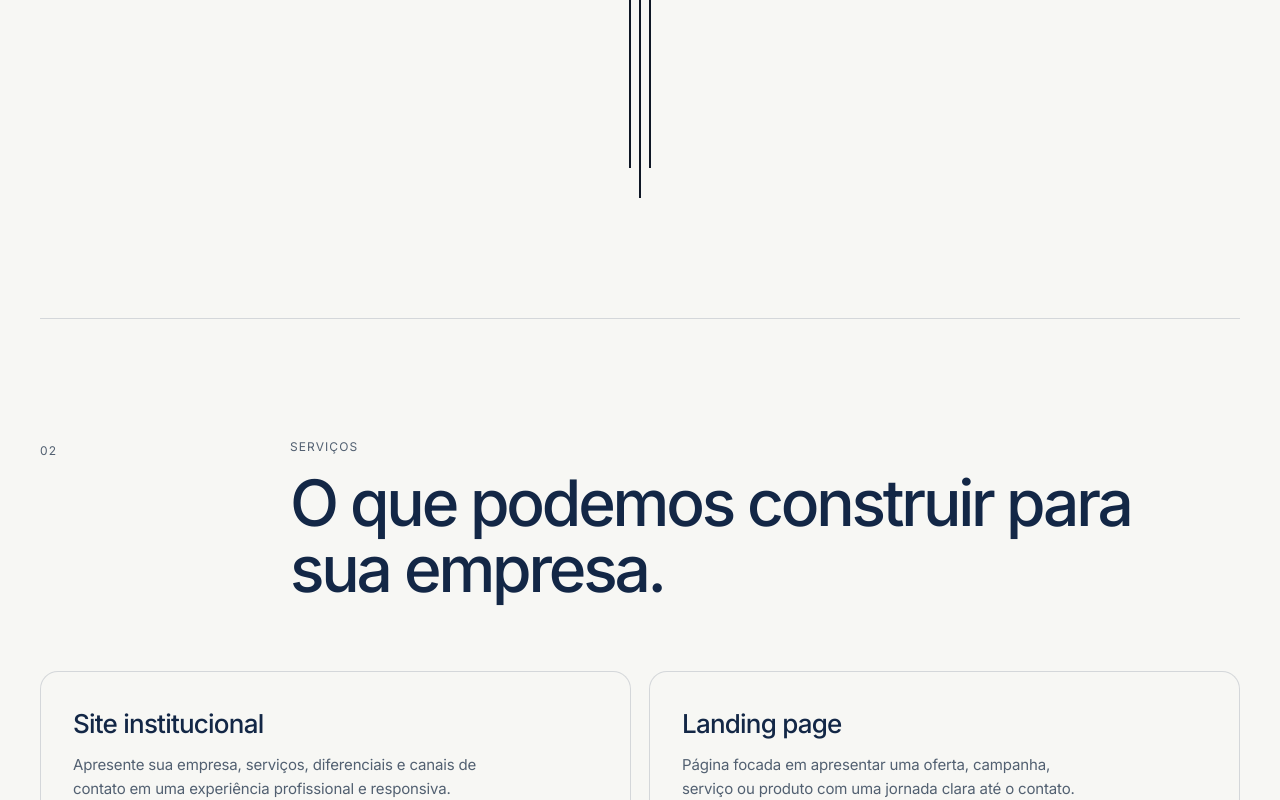
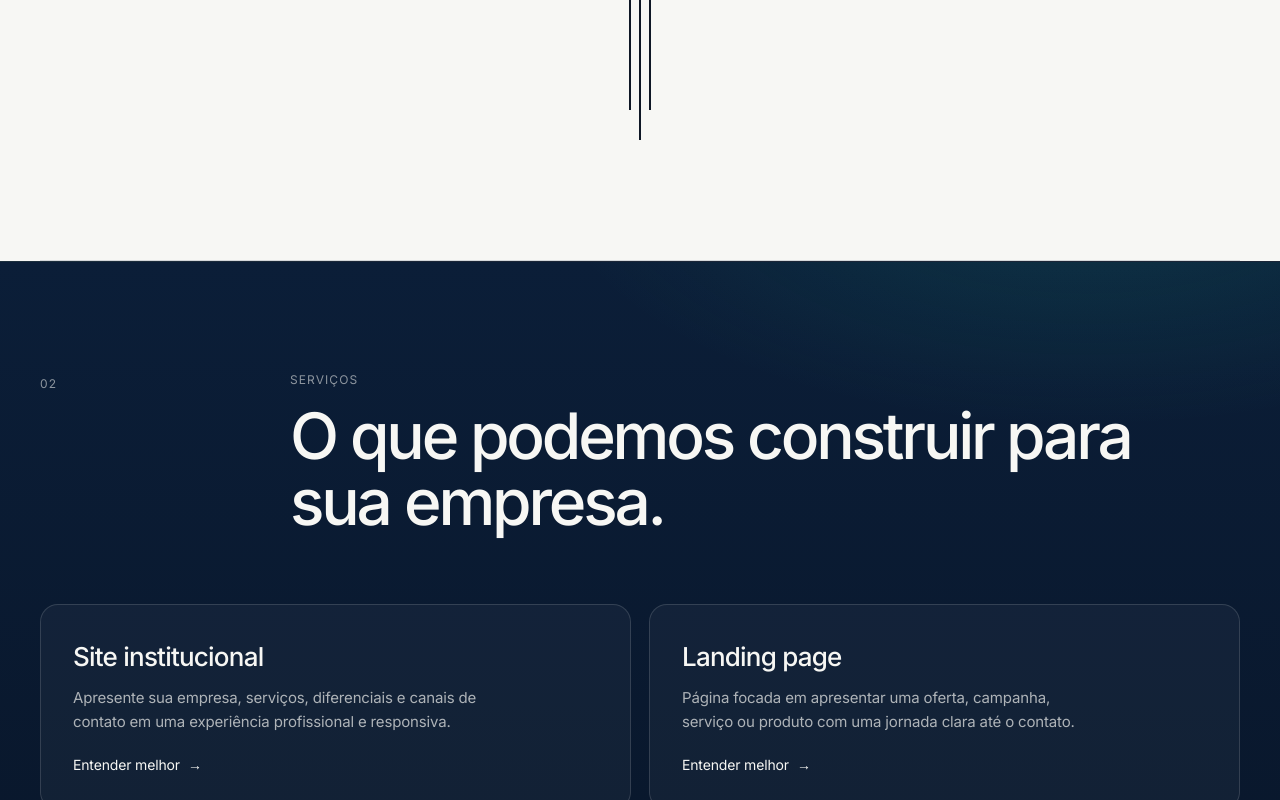
Before and after one commit to DevViniciusAlves/ploydev, a React (Vite) app: page / in a window 1280 px wide. Shown: the part 2000-2800 px from the top of the page. Built offline with nearby package versions, Linux system fonts and the light colour scheme.

Commit message:
Faixa de logos tech infinita, remove capabilities e ajustes de secoes

```diff
--- a/index.html
+++ b/index.html
@@ -3,7 +3,7 @@
   <head>
     <meta charset="UTF-8" />
     <meta name="viewport" content="width=device-width, initial-scale=1.0" />
-    <meta name="theme-color" content="#F7F7F4" />
+    <meta name="theme-color" content="#0B1E38" />
     <link rel="icon" type="image/png" href="/favicon.png" />
     <link rel="apple-touch-icon" href="/apple-touch-icon.png" />
     <link rel="preload" as="image" type="image/svg+xml" href="/logos/cloudflare.svg" />
--- a/src/components/TechMarquee.jsx
+++ b/src/components/TechMarquee.jsx
@@ -1,22 +1,49 @@
+import { useLayoutEffect, useRef, useState } from 'react';
 import { techLogos } from '../data/techLogos.js';
 
 /**
- * TechMarquee — faixa infinita de logos rolando (porte do spell-ui/marquee),
- * em CSS puro: a lista é renderizada 2x e a trilha translada -50% em loop.
+ * TechMarquee — faixa infinita de logos (porte do spell-ui/marquee).
+ *
+ * Infinito de verdade: mede a largura de um grupo e da tela e renderiza
+ * cópias suficientes (sempre em número par, cobrindo ≥ 2x a viewport).
+ * A trilha translada -50% em loop, caindo no pixel exato de conteúdo
+ * idêntico — sem fim visível e sem pulo no reset, em qualquer monitor.
  */
+const SPEED_PX_S = 80;
+
 export default function TechMarquee({ duration = 40 }) {
-  // 4 cópias (número par): a trilha sempre transborda a tela e o
-  // translateX(-50%) cai exatamente no início da 3ª cópia = loop perfeito
-  const copies = [0, 1, 2, 3];
+  const groupRef = useRef(null);
+  const [copies, setCopies] = useState(6);
+  const [groupWidth, setGroupWidth] = useState(560);
+
+  useLayoutEffect(() => {
+    const fit = () => {
+      const gw = groupRef.current?.offsetWidth || 560;
+      const vw = window.innerWidth || 1280;
+      const need = Math.ceil((vw * 2) / gw) + 2; // folga de 1 grupo por lado
+      const even = need % 2 === 0 ? need : need + 1; // -50% exige nº par
+      setGroupWidth(gw);
+      setCopies(Math.max(6, even));
+    };
+    fit();
+    window.addEventListener('resize', fit);
+    return () => window.removeEventListener('resize', fit);
+  }, []);
+
+  // Velocidade constante: tempo = metade da trilha / velocidade
+  const computed = Math.round(((copies * groupWidth) / 2 / SPEED_PX_S) * 10) / 10;
+  const effective = Number.isFinite(computed) && computed > 0 ? computed : duration;
+
   return (
     <div className="tech-marquee" aria-label="Tecnologias que utilizamos">
       <div
         className="marquee-track"
-        style={{ '--marquee-duration': `${duration}s` }}
+        style={{ '--marquee-duration': `${effective}s` }}
       >
-        {copies.map((copy) => (
+        {Array.from({ length: copies }, (_, copy) => (
           <div
             key={copy}
+            ref={copy === 0 ? groupRef : null}
             className="marquee-group"
             aria-hidden={copy !== 0}
           >
@@ -25,7 +52,7 @@ export default function TechMarquee({ duration = 40 }) {
                 key={`${copy}-${logo.src}`}
                 src={logo.src}
                 alt={copy === 0 ? logo.alt : ''}
-                width={96}
+                width={40}
                 height={40}
                 loading="lazy"
                 decoding="async"
--- a/src/pages/About.jsx
+++ b/src/pages/About.jsx
@@ -23,7 +23,8 @@ export default function About() {
           />
         </section>
 
-        <section className="section-shell about-body" aria-label="Sobre a PloyDev">
+        <section className="dark-band" aria-label="Sobre a PloyDev">
+          <div className="section-shell about-body">
             <p data-reveal>
               A PloyDev é um estúdio de desenvolvimento web focado em criar experiências
               digitais profissionais para empresas que querem apresentar melhor o próprio
@@ -38,6 +39,7 @@ export default function About() {
               A proposta é evitar tanto o excesso visual quanto soluções genéricas. Cada
               decisão precisa ter um motivo claro para existir.
             </p>
+          </div>
         </section>
 
         <section className="contact">
--- a/src/pages/Contact.jsx
+++ b/src/pages/Contact.jsx
@@ -110,7 +110,8 @@ export default function Contact() {
           </div>
         </section>
 
-        <section className="section-shell split" aria-label="Como funciona o contato">
+        <section className="dark-band" aria-label="Como funciona o contato">
+          <div className="section-shell split">
             <h2 data-reveal>O que enviar</h2>
             <ul className="check-list">
               <li data-reveal>O que sua empresa faz</li>
@@ -118,6 +119,7 @@ export default function Contact() {
               <li data-reveal>Referências do que você gosta, se tiver</li>
               <li data-reveal>Prazo ideal para colocar no ar</li>
             </ul>
+          </div>
         </section>
 
         <section className="help section-shell" aria-label="Perguntas frequentes">
--- a/src/pages/Home.jsx
+++ b/src/pages/Home.jsx
@@ -108,7 +108,8 @@ export default function Home() {
 
         <TechMarquee />
 
-        <section className="manifesto section-shell">
+        <section className="dark-band">
+          <div className="section-shell manifesto">
             <div className="manifesto-label" data-reveal>
               Posicionamento
             </div>
@@ -117,6 +118,7 @@ export default function Home() {
               className="manifesto-text"
               text="Um bom site não precisa gritar. Precisa ter clareza, ritmo e intenção."
             />
+          </div>
         </section>
 
         <section className="work section-shell" aria-label="Projetos selecionados">
@@ -139,7 +141,8 @@ export default function Home() {
           <HoverExpand items={projects} />
         </section>
 
-        <section className="services section-shell" aria-label="Serviços">
+        <section className="dark-band" aria-label="Serviços">
+          <div className="section-shell services">
             <div className="section-head">
               <div className="section-number" data-reveal>
                 02
@@ -166,6 +169,7 @@ export default function Home() {
                   </span>
                 </TransitionLink>
               ))}
+            </div>
           </div>
         </section>
 
@@ -196,7 +200,8 @@ export default function Home() {
           </div>
         </section>
 
-        <section className="home-about section-shell" aria-label="Sobre resumido">
+        <section className="dark-band" aria-label="Sobre resumido">
+          <div className="section-shell home-about">
           <div className="section-head">
             <div className="section-number" data-reveal>
               04
@@ -221,6 +226,7 @@ export default function Home() {
             <TransitionLink to="/sobre" className="case-link" data-reveal>
               Conhecer o estúdio <span className="case-link-arrow" aria-hidden="true">→︎</span>
             </TransitionLink>
+          </div>
           </div>
         </section>
 
--- a/src/pages/Projects.jsx
+++ b/src/pages/Projects.jsx
@@ -25,8 +25,10 @@ export default function Projects() {
           </p>
         </section>
 
-        <section className="section-shell" aria-label="Lista de projetos">
-          <HoverExpand items={projects} />
+        <section className="dark-band" aria-label="Lista de projetos">
+          <div className="section-shell">
+            <HoverExpand items={projects} />
+          </div>
         </section>
 
         <section className="contact">
--- a/src/pages/ServiceLandingPages.jsx
+++ b/src/pages/ServiceLandingPages.jsx
@@ -50,7 +50,8 @@ export default function ServiceLandingPages() {
           </div>
         </section>
 
-        <section className="section-shell split" aria-label="Estrutura">
+        <section className="dark-band" aria-label="Estrutura">
+          <div className="section-shell split">
             <h2 data-reveal>Estrutura típica</h2>
             <ul className="check-list">
               <li data-reveal>Apresentação direta da oferta</li>
@@ -59,6 +60,7 @@ export default function ServiceLandingPages() {
               <li data-reveal>Chamadas para contato ao longo da página</li>
               <li data-reveal>Versão mobile priorizada</li>
             </ul>
+          </div>
         </section>
 
         <section className="section-shell split" aria-label="Como funciona">
--- a/src/pages/ServiceSites.jsx
+++ b/src/pages/ServiceSites.jsx
@@ -68,7 +68,8 @@ export default function ServiceSites() {
           </p>
         </section>
 
-        <section className="section-shell split" aria-label="O que pode incluir">
+        <section className="dark-band" aria-label="O que pode incluir">
+          <div className="section-shell split">
             <h2 data-reveal>O que pode incluir</h2>
             <ul className="check-list">
               {includes.map((item) => (
@@ -77,6 +78,7 @@ export default function ServiceSites() {
                 </li>
               ))}
             </ul>
+          </div>
         </section>
 
         <section className="section-shell split" aria-label="Como funciona">
--- a/src/pages/Services.jsx
+++ b/src/pages/Services.jsx
@@ -51,7 +51,8 @@ export default function Services() {
           </p>
         </section>
 
-        <section className="section-shell services-grid" aria-label="Lista de serviços">
+        <section className="dark-band" aria-label="Lista de serviços">
+          <div className="section-shell services-grid">
             {services.map((service) => (
               <TransitionLink key={service.title} to={service.to} className="service-card">
                 <h2>{service.title}</h2>
@@ -61,6 +62,7 @@ export default function Services() {
                 </span>
               </TransitionLink>
             ))}
+          </div>
         </section>
 
         <section className="contact">
--- a/src/styles.css
+++ b/src/styles.css
@@ -57,6 +57,13 @@ button {
   --paper-2: #efefe9;
   --ink: #132746;
   --ink-soft: #526071;
+  --navy-950: #081426;
+  --navy-900: #0b1e38;
+  --navy-800: #132746;
+  --on-dark: #f7f7f4;
+  --on-dark-soft: rgba(247, 247, 244, 0.68);
+  --on-dark-faint: rgba(247, 247, 244, 0.55);
+  --dark-line: rgba(247, 247, 244, 0.14);
   --accent: #1db697;
   --accent-soft: #cceee5;
   --line: rgba(19, 39, 70, 0.15);
@@ -179,6 +186,134 @@ button:focus-visible {
 .button-large {
   font-size: 16px;
   padding: 20px 36px;
+}
+
+/* ---------- 04b Dark band (azul quase preto PloyDev) ---------- */
+.dark-band {
+  background:
+    radial-gradient(900px 420px at 85% -10%, rgba(29, 182, 151, 0.16), transparent 60%),
+    radial-gradient(700px 500px at 0% 110%, rgba(29, 182, 151, 0.08), transparent 60%),
+    linear-gradient(180deg, var(--navy-900), var(--navy-950));
+  color: var(--on-dark);
+  border-top: 1px solid rgba(247, 247, 244, 0.08);
+  border-bottom: 1px solid rgba(247, 247, 244, 0.08);
+}
+.dark-band .eyebrow,
+.dark-band .manifesto-label,
+.dark-band .section-number,
+.dark-band .process-row span,
+.dark-band .faq-index,
+.dark-band .contact-option-label {
+  color: var(--on-dark-faint);
+}
+.dark-band .section-title,
+.dark-band .section-title-sm,
+.dark-band .manifesto-text,
+.dark-band .split h2,
+.dark-band .process-row h3,
+.dark-band .service-card h2,
+.dark-band .service-card h3,
+.dark-band .case-copy h3,
+.dark-band .faq-question,
+.dark-band .about-body p,
+.dark-band .home-about-grid p,
+.dark-band .split p {
+  color: var(--on-dark);
+}
+.dark-band .page-lead,
+.dark-band .case-summary,
+.dark-band .service-card p,
+.dark-band .process-row p,
+.dark-band .faq-answer,
+.dark-band .home-about-grid p,
+.dark-band .about-body p,
+.dark-band .split p {
+  color: var(--on-dark-soft);
+}
+.dark-band .work,
+.dark-band.work,
+.dark-band .services,
+.dark-band.services,
+.dark-band .process,
+.dark-band.process,
+.dark-band .help,
+.dark-band.help,
+.dark-band .home-about,
+.dark-band.home-about {
+  border-bottom-color: transparent;
+}
+.dark-band .service-card {
+  background: rgba(247, 247, 244, 0.04);
+  border-color: var(--dark-line);
+}
+.dark-band .service-card:hover {
+  border-color: rgba(29, 182, 151, 0.6);
+  transform: translate3d(0, -4px, 0);
+  background: rgba(247, 247, 244, 0.06);
+}
+.dark-band .service-card-link {
+  color: var(--on-dark);
+}
+.dark-band .process-row,
+.dark-band .faq-item,
+.dark-band .check-list li,
+.dark-band .check-list li:first-child,
+.dark-band .manifesto,
+.dark-band .split {
+  border-color: var(--dark-line);
+}
+.dark-band .case-link {
+  border-color: var(--on-dark);
+  color: var(--on-dark);
+}
+.dark-band .case-link-secondary {
+  border-color: var(--dark-line);
+  color: var(--on-dark-soft);
+}
+.dark-band .button-secondary {
+  border-color: rgba(247, 247, 244, 0.3);
+  color: var(--on-dark);
+}
+.dark-band .button-secondary:hover {
+  border-color: var(--accent);
+  color: var(--accent);
+}
+.dark-band .contact-option {
+  background: rgba(247, 247, 244, 0.04);
+  border-color: var(--dark-line);
+}
+.dark-band .contact-option:hover {
+  border-color: rgba(29, 182, 151, 0.6);
+}
+.dark-band .contact-option-title,
+.dark-band .contact-option-icon {
+  color: var(--on-dark);
+}
+.dark-band .contact-option-value {
+  color: var(--on-dark-soft);
+}
+.dark-band .faq-item {
+  background: transparent;
+}
+.dark-band > .section-shell {
+  padding-top: 90px;
+  padding-bottom: 90px;
+}
+.dark-band > .section-shell.manifesto {
+  padding-top: 150px;
+  padding-bottom: 150px;
+}
+.dark-band > .section-shell.services,
+.dark-band > .section-shell.process,
+.dark-band > .section-shell.work,
+.dark-band > .section-shell.help,
+.dark-band > .section-shell.home-about,
+.dark-band > .section-shell.about-body {
+  padding-top: 110px;
+  padding-bottom: 110px;
+}
+.dark-band .faq-plus {
+  color: var(--on-dark);
 }
 
 /* ---------- 05 Motion ---------- */
```
Lines whose indentation alone changed are shown as unchanged.
